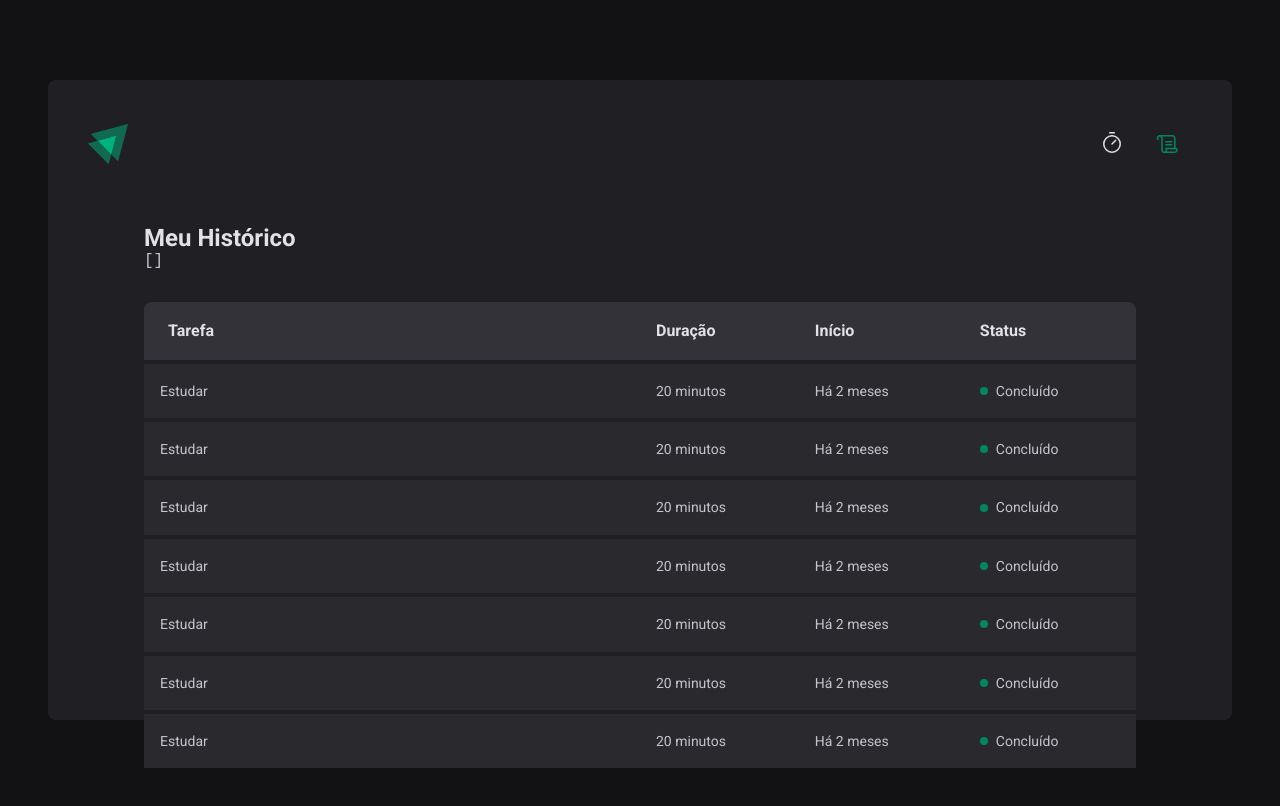
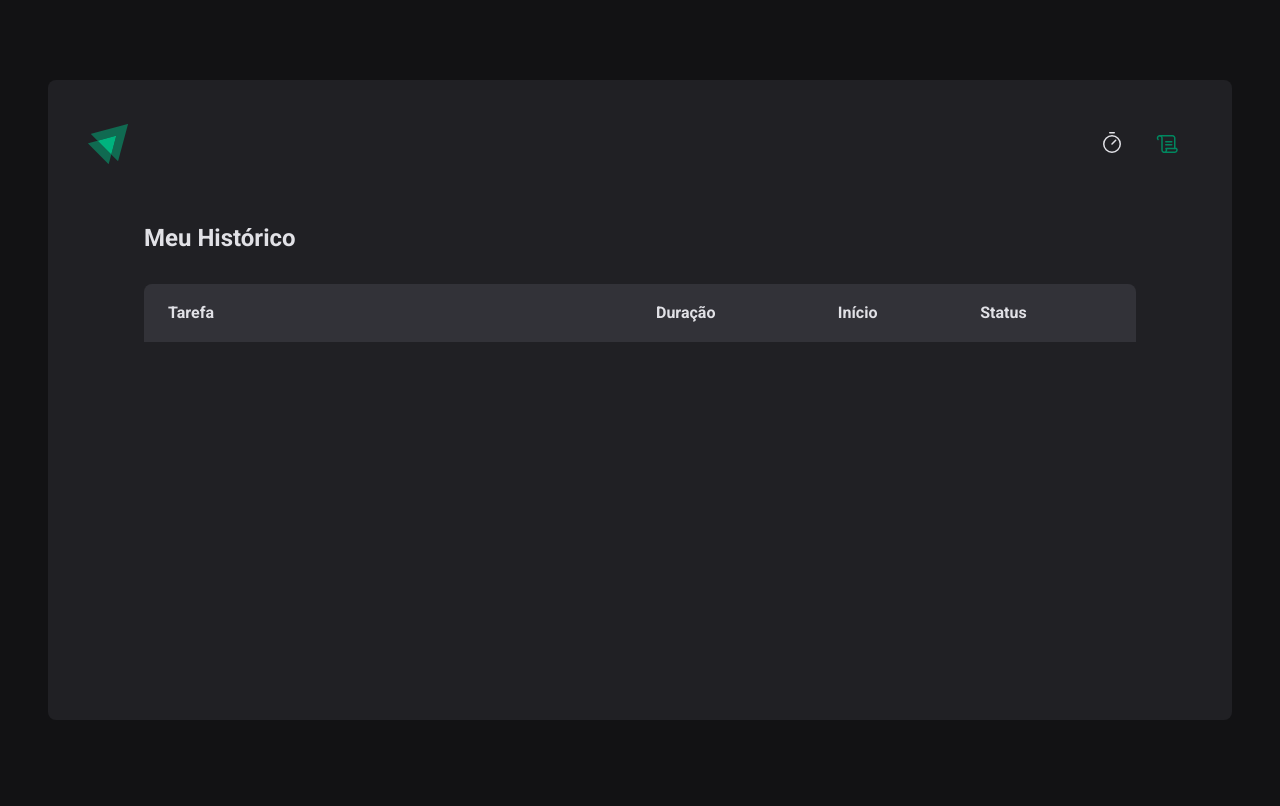
Before and after one commit to ManoelRodriguez/pomo-time, a React (Vite) app: page /history in a window 1280 px wide. Shown: the top 806 px of the page. Built offline with nearby package versions, Linux system fonts and the light colour scheme.

Commit message:
Renderizando histórico de ciclos

```diff
--- a/src/contexts/CyclesContext.tsx
+++ b/src/contexts/CyclesContext.tsx
@@ -10,8 +10,8 @@
     task: string,
     minutesAmount: number,
     startDate: Date,
-    interruptedDate: Date,
-    finishedDate: Date
+    interruptedDate: Date | null,
+    finishedDate: Date | null
 }
 
 interface CyclesContextType {
@@ -63,8 +63,8 @@
             task: data.task,
             minutesAmount: data.minutesAmount,
             startDate: new Date(),
-            interruptedDate: new Date(),
-            finishedDate: new Date()
+            interruptedDate: null,
+            finishedDate: null
         }
 
         setCycles([...cycles, newCycle]) // (state) => [(...state + newCycle)]
--- a/src/pages/History/index.tsx
+++ b/src/pages/History/index.tsx
@@ -1,6 +1,8 @@
 import { useContext } from "react";
 import { HistoryContainer, HistoryList, Status } from "./styles";
 import { CyclesContext } from "../../contexts/CyclesContext";
+import { formatDistanceToNow } from "date-fns";
+import ptBR from 'date-fns/locale/pt-BR';
 
 export function History() {
 
@@ -9,10 +11,6 @@
     return (
         <HistoryContainer>
             <h1>Meu Histórico</h1>
-
-            <pre>
-                {JSON.stringify(cycles, null, 2)}
-            </pre>
             <HistoryList>
                 <table>
                     <thead>
@@ -24,62 +22,24 @@
                         </tr>
                     </thead>
                     <tbody>
-                        <tr>
-                            <td>Estudar</td>
-                            <td>20 minutos</td>
-                            <td>Há 2 meses</td>
-                            <td>
-                                <Status statusColor="green">Concluído</Status>
-                            </td>
-                        </tr>
-                        <tr>
-                            <td>Estudar</td>
-                            <td>20 minutos</td>
-                            <td>Há 2 meses</td>
-                            <td>
-                                <Status statusColor="green">Concluído</Status>
-                            </td>
-                        </tr>
-                        <tr>
-                            <td>Estudar</td>
-                            <td>20 minutos</td>
-                            <td>Há 2 meses</td>
-                            <td>
-                                <Status statusColor="green">Concluído</Status>
-                            </td>
-                        </tr>
-                        <tr>
-                            <td>Estudar</td>
-                            <td>20 minutos</td>
-                            <td>Há 2 meses</td>
-                            <td>
-                                <Status statusColor="green">Concluído</Status>
-                            </td>
-                        </tr>
-                        <tr>
-                            <td>Estudar</td>
-                            <td>20 minutos</td>
-                            <td>Há 2 meses</td>
-                            <td>
-                                <Status statusColor="green">Concluído</Status>
-                            </td>
-                        </tr>
-                        <tr>
-                            <td>Estudar</td>
-                            <td>20 minutos</td>
-                            <td>Há 2 meses</td>
-                            <td>
-                                <Status statusColor="green">Concluído</Status>
-                            </td>
-                        </tr>
-                        <tr>
-                            <td>Estudar</td>
-                            <td>20 minutos</td>
-                            <td>Há 2 meses</td>
-                            <td>
-                                <Status statusColor="green">Concluído</Status>
-                            </td>
-                        </tr>
+                        {cycles.map(cycle => {
+                            return (
+                                <tr key={cycle.id}>
+                                    <td>{cycle.task}</td>
+                                    <td>{cycle.minutesAmount} minutos</td>
+                                    <td>{formatDistanceToNow(cycle.startDate, {
+                                        addSuffix: true,
+                                        locale: ptBR,
+                                    })}
+                                    </td>
+                                    <td>
+                                        {cycle.finishedDate && (<Status statusColor="green">Concluído</Status>)}
+                                        {cycle.interruptedDate && (<Status statusColor="red">Interrompido</Status>)}
+                                        {!cycle.finishedDate && !cycle.interruptedDate && (<Status statusColor="yellow">Em andamento</Status>)}
+                                    </td>
+                                </tr>
+                            )
+                        })}
                     </tbody>
                 </table>
             </HistoryList>
--- a/src/pages/Home/index.tsx
+++ b/src/pages/Home/index.tsx
@@ -40,7 +40,12 @@
         }
     })
 
-    const { handleSubmit, watch, /* reset */ } = newCycleForm
+    const { handleSubmit, watch, reset } = newCycleForm
+
+    function handleCreateNewCycle(data: NewCycleFormData) {
+        createNewCycle(data)
+        reset()
+    }
 
     const task = watch("task")
     const isSubmitDisabled = !task
@@ -48,7 +53,7 @@
     return (
         <HomeContainer>
 
-            <form onSubmit={handleSubmit(createNewCycle)} action="">
+            <form onSubmit={handleSubmit(handleCreateNewCycle)} action="">
 
 
                 <FormProvider {...newCycleForm}>
```
